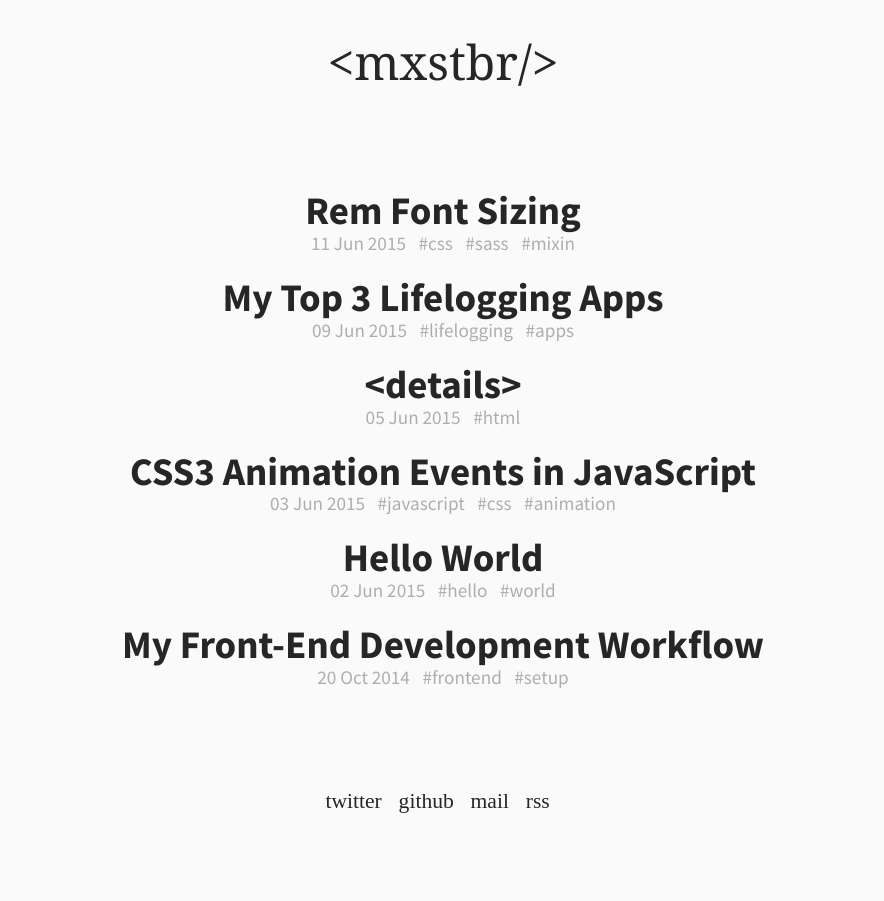
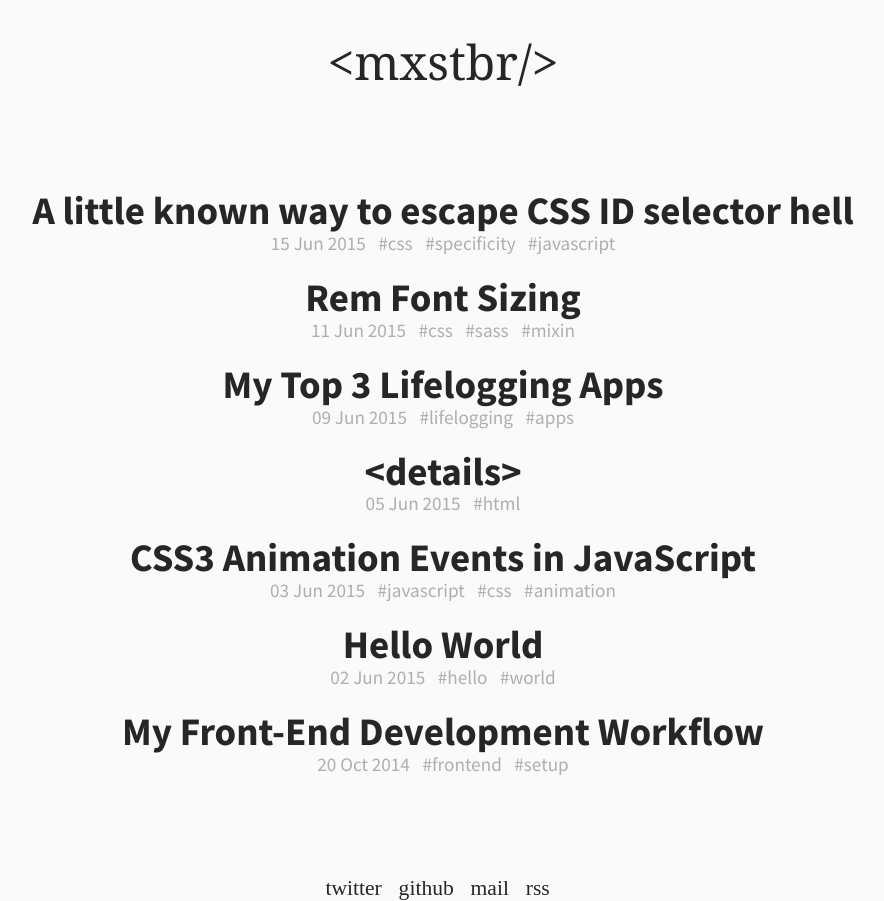
Before and after one commit to mxstbr/mxstbr.github.io, a Jekyll site: the page built from index.html, in a window 1280 px wide. Shown: the whole page, without its empty margins (197-1081 px from the left). Built offline with Jekyll 4.4.1, drawn with Linux system fonts in a browser that asks for light colours; some web fonts are replaced; Markdown is read by kramdown in place of the engine named in the settings; the list of posts is cut into pages by our own code; part of the change alters nothing that is shown.

Commit message:
ID selector post update

````diff
--- a/_posts/2015-06-15-id-selector.md
+++ b/_posts/2015-06-15-id-selector.md
@@ -1,19 +1,43 @@
 ---
-published: false
-title: Rem Font Sizing
-tags: css sass mixin
+published: true
+title: A little known way to escape CSS ID selector hell
+tags: css specificity javascript
 ---
 
+Specificity in CSS is a b*tch. If you have ever had to fix a nasty styling bug caused by an ID selector or unhealthy amounts of nesting, my heartfelt sympathy.
 
-A better ID selector
-ID selector revamped
-ID selector with less specificity
-
-element[id="elementid"]
-
-In CSS, there is a certain way to calculate specificity, i.e. in the case that two selectors style the same element with different values, there is a SOMETHING to determine which styles are applied.
+This blog post will demonstrate an alternative way to select elements by ID in CSS to keep our DOM clean. So, how does CSS select which style gets applied?
 
 ## Specificity
 
+CSS uses a base–255 number system to calculate the specificity of a particular selector, and IDs have an infinitely higher specificity value than class, pseudo–class and attribute selectors.
+
+In practice, this means that no amount of classes can outweigh an ID selector, even if they appear after the ID selector in the stylesheet.[^1] This is one of the main reasons why many, very smart people advocate against the use of IDs.[^2]
+
+And I agree with them.
+
+Sometimes, you have to use IDs though, for example to deep link to headings for URL access. Also, `document.getElementById('id');` has better browser support than  `document.querySelector('class')`[^3], which is why people still resort to adding IDs to elements.
+
+I do not want to style those elements via an ID selector to avoid styling bugs though, so I add a class to them and end up with elements like this:
+
+```HTML
+<div id="wrapper" class="wrapper"></div>
+```
+
+While this might not look like a big deal, it is non–optimal for DOM cleanliness. While combing through the [CSS selector specification](http://www.w3.org/TR/CSS21/selector.html#id-selectors) one day, I found a great and simple solution for this problem by accident.
 
 ## The selector
+
+The trick is to use an attribute selector, but selecting the ID "attribute"! For the above example, the selector would look like this:
+
+```CSS
+div[id="wrapper"] { styles: here; }
+```
+
+This selector has the same specificity as a class selector, avoids weird CSS bugs and keeps your DOM clean. A win win win situation!
+
+[^1]: For a great explanation how CSS specificity values are calculated, have a look at this [CSS-Tricks post](https://css-tricks.com/specifics-on-css-specificity/) and this [post](http://www.stuffandnonsense.co.uk/archives/css_specificity_wars.html) by Andy Clarke!
+
+[^2]: Here are a [few](http://screwlewse.com/2010/07/dont-use-id-selectors-in-css/) [posts](https://www.quora.com/Why-is-it-considered-bad-form-to-use-an-ID-selector-in-a-CSS-stylesheet?share=1) [about](http://www.atozcss.com/the-id-selector/) [this](http://blog.dmbcllc.com/why-css-rules-are-evil-in-aspnet/) [topic](http://oli.jp/2011/ids/).
+
+[^3]: Specifically, `document.querySelector` is not supported in IE6 and 7, and only partially in IE8, where `document.getElementById` is fully supported. (See [here](http://caniuse.com/#search=getElementById) and [here](http://caniuse.com/#feat=queryselector))
````
